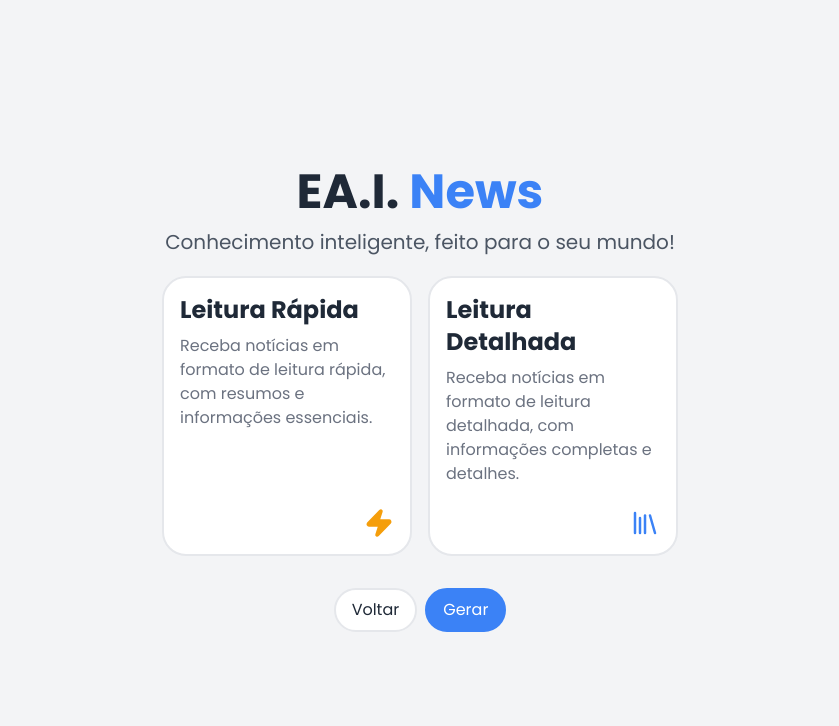
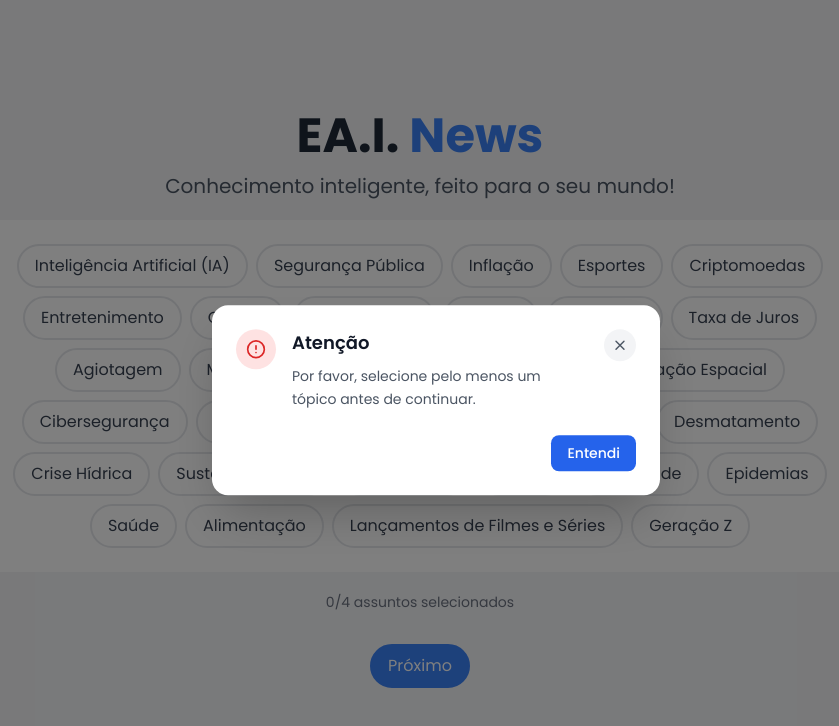
Before and after one commit to joaoleite2/news-by-ai, a Next.js app: page / in a window 1280 px wide. Both pictures are taken after a click on the button "Próximo". Shown: the top 726 px of the page, without its empty margins (220-1059 px from the left). Built offline with nearby package versions, Linux system fonts and the light colour scheme.

Commit message:
feat: add error popup for form validation AND docs: update README

```diff
--- /dev/null
+++ b/app/components/ui/ErrorPopup.tsx
@@ -0,0 +1,75 @@
+'use client'
+
+import { motion, AnimatePresence } from 'motion/react'
+import { X, AlertCircle } from 'lucide-react'
+
+interface ErrorPopupProps {
+  isVisible: boolean
+  message: string
+  onClose: () => void
+}
+
+const ErrorPopup: React.FC<ErrorPopupProps> = ({ isVisible, message, onClose }) => {
+  return (
+    <AnimatePresence>
+      {isVisible && (
+        <>
+          {/* Overlay */}
+          <motion.div
+            className="error-popup-overlay bg-black bg-opacity-50"
+            initial={{ opacity: 0 }}
+            animate={{ opacity: 1 }}
+            exit={{ opacity: 0 }}
+            onClick={onClose}
+          />
+
+          {/* Popup */}
+          <motion.div
+            className="error-popup-content bg-white rounded-2xl shadow-2xl max-w-md w-full mx-4"
+            initial={{ opacity: 0, scale: 0.8, y: -20 }}
+            animate={{ opacity: 1, scale: 1, y: 0 }}
+            exit={{ opacity: 0, scale: 0.8, y: -20 }}
+            transition={{ duration: 0.3, ease: "easeOut" }}
+          >
+            <div className="p-6">
+              <div className="flex items-start gap-4">
+                <div className="flex-shrink-0">
+                  <div className="w-10 h-10 bg-red-100 rounded-full flex items-center justify-center">
+                    <AlertCircle className="w-5 h-5 text-red-600" />
+                  </div>
+                </div>
+
+                <div className="flex-1 min-w-0">
+                  <h3 className="text-lg font-semibold text-gray-900 mb-2">
+                    Atenção
+                  </h3>
+                  <p className="text-gray-600 text-sm leading-relaxed">
+                    {message}
+                  </p>
+                </div>
+
+                <button
+                  onClick={onClose}
+                  className="flex-shrink-0 w-8 h-8 bg-gray-100 hover:bg-gray-200 rounded-full flex items-center justify-center transition-colors"
+                >
+                  <X className="w-4 h-4 text-gray-600" />
+                </button>
+              </div>
+
+              <div className="mt-6 flex justify-end">
+                <button
+                  onClick={onClose}
+                  className="bg-blue-600 text-white px-4 py-2 rounded-lg hover:bg-blue-700 transition-colors text-sm font-medium"
+                >
+                  Entendi
+                </button>
+              </div>
+            </div>
+          </motion.div>
+        </>
+      )}
+    </AnimatePresence>
+  )
+}
+
+export default ErrorPopup
--- a/app/globals.css
+++ b/app/globals.css
@@ -97,4 +97,22 @@
     -webkit-box-orient: unset;
     overflow: visible;
   }
+
+  /* Estilos para garantir que o popup apareça sempre no centro */
+  .error-popup-overlay {
+    position: fixed !important;
+    top: 0 !important;
+    left: 0 !important;
+    right: 0 !important;
+    bottom: 0 !important;
+    z-index: 9998 !important;
+  }
+
+  .error-popup-content {
+    position: fixed !important;
+    top: 50% !important;
+    left: 50% !important;
+    transform: translate(-50%, -50%) !important;
+    z-index: 9999 !important;
+  }
 }
--- a/app/page.tsx
+++ b/app/page.tsx
@@ -6,6 +6,7 @@ import EaiNews from './components/EaiNews'
 import NewsTopic from './components/NewsTopic'
 import TextType from './components/TextType'
 import Button from './components/ui/Button'
+import ErrorPopup from './components/ui/ErrorPopup'
 import axios from 'axios'
 import GeneratedNews from './components/GeneratedNews'
 
@@ -29,8 +30,25 @@ const Home = () => {
   const [ generatedNews, setGeneratedNews ] = useState<News | null>(null)
   const [ isLoading, setIsLoading ] = useState(false)
   const [ loadingProgress, setLoadingProgress ] = useState(0)
+  const [error, setError] = useState<string | null>(null)
+
+  const handleNextStep = () => {
+    if (newsInfo.topics.length === 0) {
+      setError('Por favor, selecione pelo menos um tópico antes de continuar.')
+      return
+    }
+    setNextStep(true)
+  }
 
   const handleGenerateNews = async () => {
+    if (newsInfo.topics.length === 0) {
+      setError('Por favor, selecione pelo menos um tópico.')
+      return
+    }
+    if (newsInfo.textType === '') {
+      setError('Por favor, selecione o tipo de texto.')
+      return
+    }
     setIsLoading(true)
     setLoadingProgress(0)
 
@@ -164,11 +182,17 @@ const Home = () => {
                 <Button variant='primary' onClick={handleGenerateNews}>Gerar</Button>
               </>
             ) : (
-              <Button variant='primary' onClick={() => setNextStep(true)}>Próximo</Button>
+              <Button variant='primary' onClick={handleNextStep}>Próximo</Button>
             )}
           </motion.div>
         </>
       )}
+
+      <ErrorPopup
+        isVisible={!!error}
+        message={error || ''}
+        onClose={() => setError(null)}
+      />
     </main>
   )
 }
```
Also changed, not shown: 1 other file (tests, documents, lock files or other folders).
